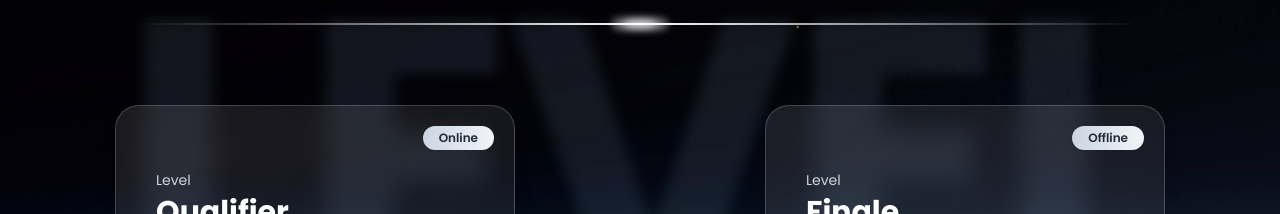
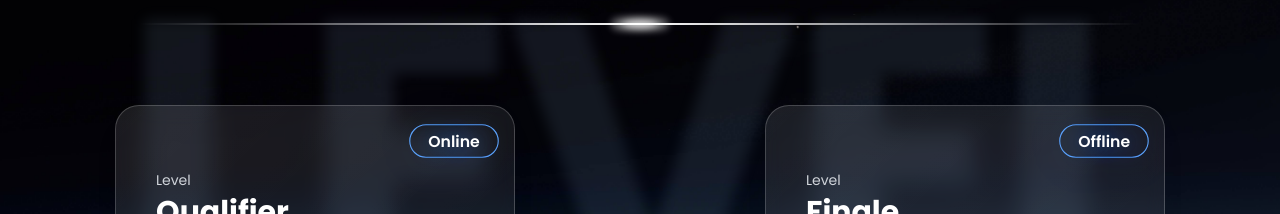
Before and after one commit to teckybot/BTL-UI, a React (Vite) app: page / in a window 1280 px wide. Shown: the part 1020-1234 px from the top of the page. Built offline with nearby package versions, Linux system fonts and the light colour scheme; no server answers.

Commit message:
footer & cards updated

```diff
--- a/src/App.jsx
+++ b/src/App.jsx
@@ -41,32 +41,32 @@ function ScrollButtonWrapper() {
 }
 
 function App() {
-  useEffect(() => {
-    const handleContextmenu = (e) => {
-      e.preventDefault();
-    };
-    const handleKeydown = (e) => {
-      // Prevent F12
-      if (e.key === 'F12') {
-        e.preventDefault();
-      }
-      // Prevent Ctrl+Shift+I, Ctrl+Shift+J, Ctrl+Shift+C
-      if (e.ctrlKey && e.shiftKey && ['I', 'J', 'C'].includes(e.key.toUpperCase())) {
-        e.preventDefault();
-      }
-      // Prevent Ctrl+U (View Source)
-      if (e.ctrlKey && e.key.toUpperCase() === 'U') {
-        e.preventDefault();
-      }
-    };
+  // useEffect(() => {
+  //   const handleContextmenu = (e) => {
+  //     e.preventDefault();
+  //   };
+  //   const handleKeydown = (e) => {
+  //     // Prevent F12
+  //     if (e.key === 'F12') {
+  //       e.preventDefault();
+  //     }
+  //     // Prevent Ctrl+Shift+I, Ctrl+Shift+J, Ctrl+Shift+C
+  //     if (e.ctrlKey && e.shiftKey && ['I', 'J', 'C'].includes(e.key.toUpperCase())) {
+  //       e.preventDefault();
+  //     }
+  //     // Prevent Ctrl+U (View Source)
+  //     if (e.ctrlKey && e.key.toUpperCase() === 'U') {
+  //       e.preventDefault();
+  //     }
+  //   };
 
-    document.addEventListener("contextmenu", handleContextmenu);
-    document.addEventListener("keydown", handleKeydown);
-    return () => {
-      document.removeEventListener("contextmenu", handleContextmenu);
-      document.removeEventListener("keydown", handleKeydown);
-    };
-  }, []);
+  //   document.addEventListener("contextmenu", handleContextmenu);
+  //   document.addEventListener("keydown", handleKeydown);
+  //   return () => {
+  //     document.removeEventListener("contextmenu", handleContextmenu);
+  //     document.removeEventListener("keydown", handleKeydown);
+  //   };
+  // }, []);
 
 
   return (
--- a/src/components/Footer.jsx
+++ b/src/components/Footer.jsx
@@ -4,6 +4,8 @@ import Instagram from "../data/All/Instagram.png";
 import Linkedin from "../data/All/Linkedin.png";
 import Youtube from "../data/All/Youtube.png";
 import Teckybotlogo from '../data/All/Teckybot TM_Inv.png'
+import FunscholarLogo from '../data/All/funscholar.jpg';
+
 const Footer = () => {
   return (
     <footer className="relative text-white overflow-hidden">
@@ -58,6 +60,11 @@ const Footer = () => {
             <img src={Teckybotlogo} alt="Teckybot Logo" className="w-48 h-auto" />
           </div>
 
+          <div className="flex flex-col space-y-3 pt-6 text-sm pl-[75px] w-full sm:w-auto sm:min-w-[150px] lg:mt-10">
+            <h3 className="font-normal text-white pl-12">Proud Partner</h3>
+            <img src={FunscholarLogo} alt="Teckybot Logo" className="w-48 h-auto" />
+          </div>
+
         </div>
 
         {/* DESKTOP LAYOUT */}
@@ -76,6 +83,11 @@ const Footer = () => {
           <div className="flex flex-col space-y-3 text-sm w-full sm:w-auto sm:min-w-[150px] lg:mt-10">
             <h3 className="font-normal text-white md:pl-12">Powered by</h3>
             <img src={Teckybotlogo} alt="Teckybot Logo" className="w-48 h-auto" />
+          </div>
+
+           <div className="flex flex-col space-y-3 text-sm w-full sm:w-auto sm:min-w-[150px] lg:mt-10">
+            <h3 className="font-normal text-white md:pl-12">Proud Partner</h3>
+            <img src={FunscholarLogo} alt="Teckybot Logo" className="w-48 h-auto" />
           </div>
 
           {/* Quick Links Section */}
--- a/src/components/levels.jsx
+++ b/src/components/levels.jsx
@@ -17,9 +17,14 @@ export default function Levels() {
       }}
     >
       {/* Badge */}
-      <span className="absolute top-5 right-5 bg-gradient-to-r from-slate-300 to-slate-100 text-gray-800 text-xs px-4 py-1 rounded-full font-semibold shadow-sm">
+      <span
+        className={`absolute top-5 right-5 text-white text-sm px-4 py-1 rounded-full font-semibold border border-blue-400
+    ${badgeText === 'Online'|| 'Offline' ? 'animate-blueGlow bg-transparent' : 'bg-gradient-to-r from-slate-300 to-slate-100 text-gray-800'}
+  `}
+      >
         {badgeText}
       </span>
+
 
       {/* Content */}
       <div className="relative z-10 mt-6">
--- a/tailwind.config.js
+++ b/tailwind.config.js
@@ -23,6 +23,18 @@ export default {
           '0%, 100%': { opacity: '1' },
           '50%': { opacity: '0' },
         },
+        blueGlow: {
+          '0%, 100%': {
+            opacity: '8',
+            textShadow: '0 0 15px #3b82f6, 0 0 30px #2563eb', // Blue glow
+            transform: 'scale(1.25)',
+          },
+          '50%': {
+            opacity: '8',
+            textShadow: '0 0 25px #3b82f6, 0 0 50px #1e40af', // Stronger glow mid-pulse
+            transform: 'scale(1.10)', // Grows slightly
+          },
+        },
       },
 
       animation: {
@@ -30,6 +42,7 @@ export default {
         'spinSlow': 'spin 18s linear infinite',
         'marquee': 'marquee 30s linear infinite',
         'blink': 'blink 1.5s infinite',
+        'blueGlow': 'blueGlow 1.5s infinite ease-in-out',
       },
       backgroundImage: {
         'gradient-3dmaker': 'linear-gradient(180deg, #D23D0B 25%, #F9C696 100%)',
```
Lines whose indentation alone changed are shown as unchanged.
